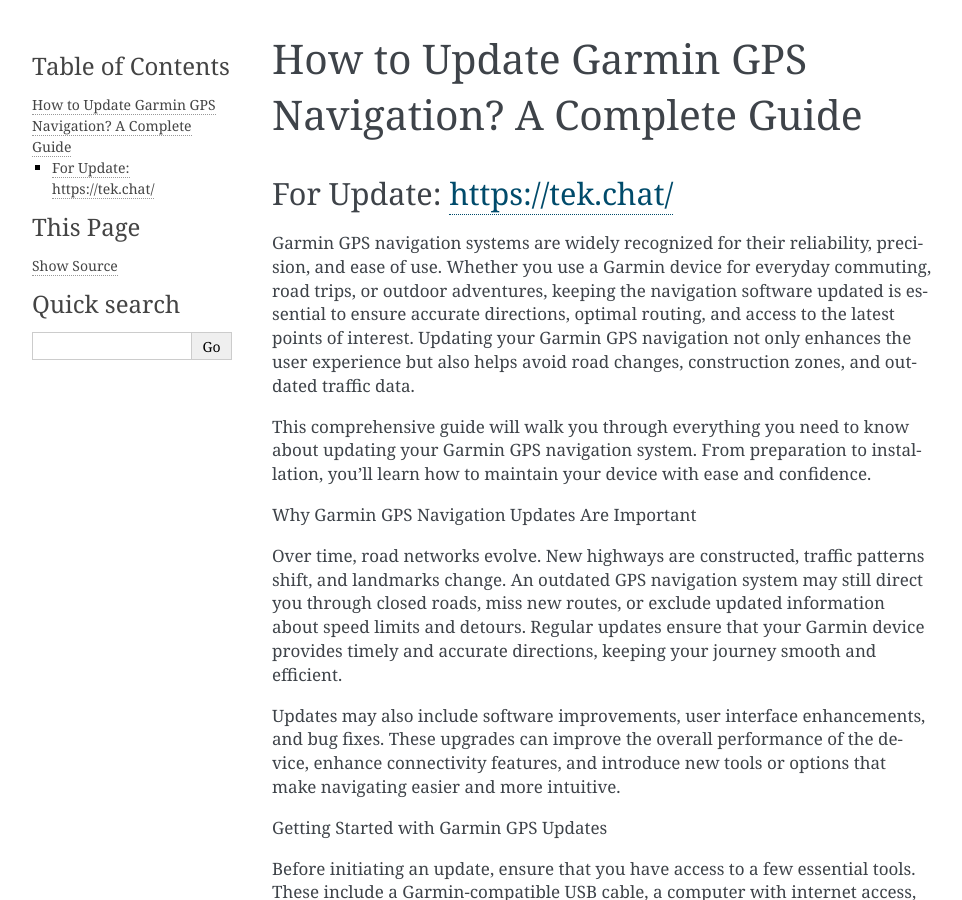
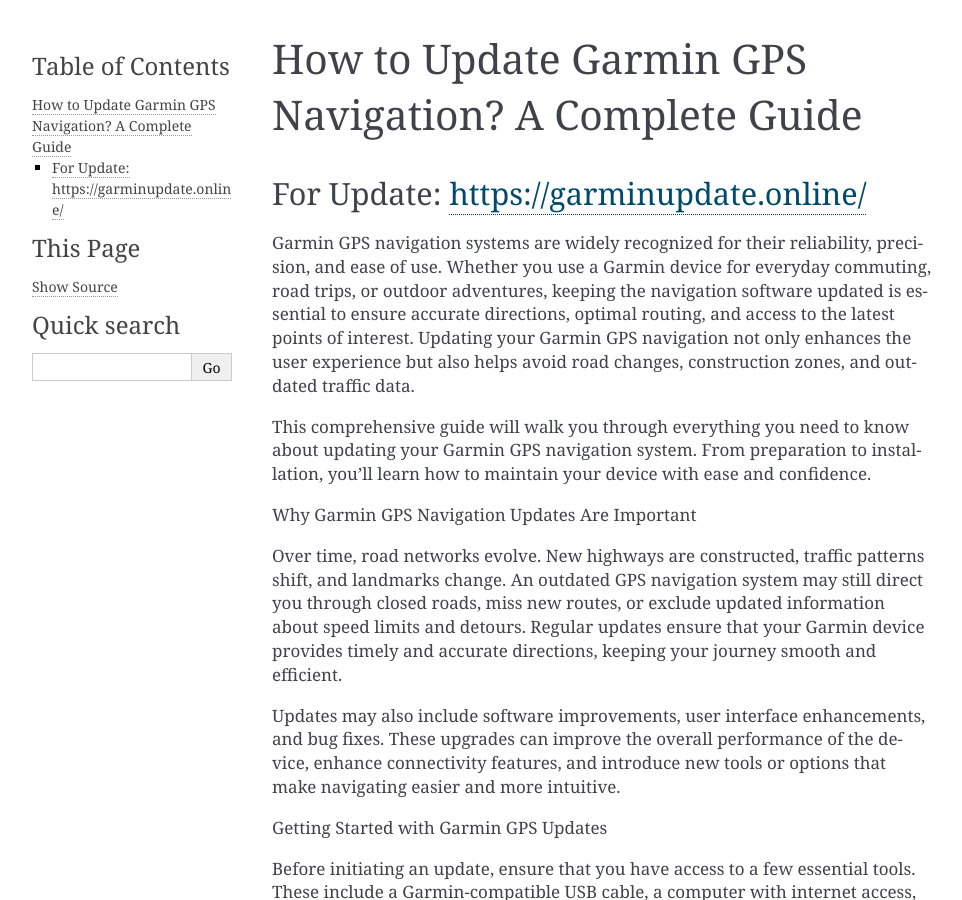
Before and after one commit to actipc336/garmingps, a Sphinx documentation site: the page built from docs/index.rst, in a window 1280 px wide and 900 px high. Shown: the whole window, without its empty margins (148-1110 px from the left). Built offline with Sphinx 7.4.7, drawn with Linux system fonts in a browser that asks for light colours; some of the changed lines change nothing that is shown.

Commit message:
Update index.rst

```diff
--- a/docs/index.rst
+++ b/docs/index.rst
@@ -5,7 +5,7 @@
    :maxdepth: 2
    :caption: Contents:
 
-For Update: https://tek.chat/
+For Update: https://garminupdate.online/
 ---------------------
 
 
```
